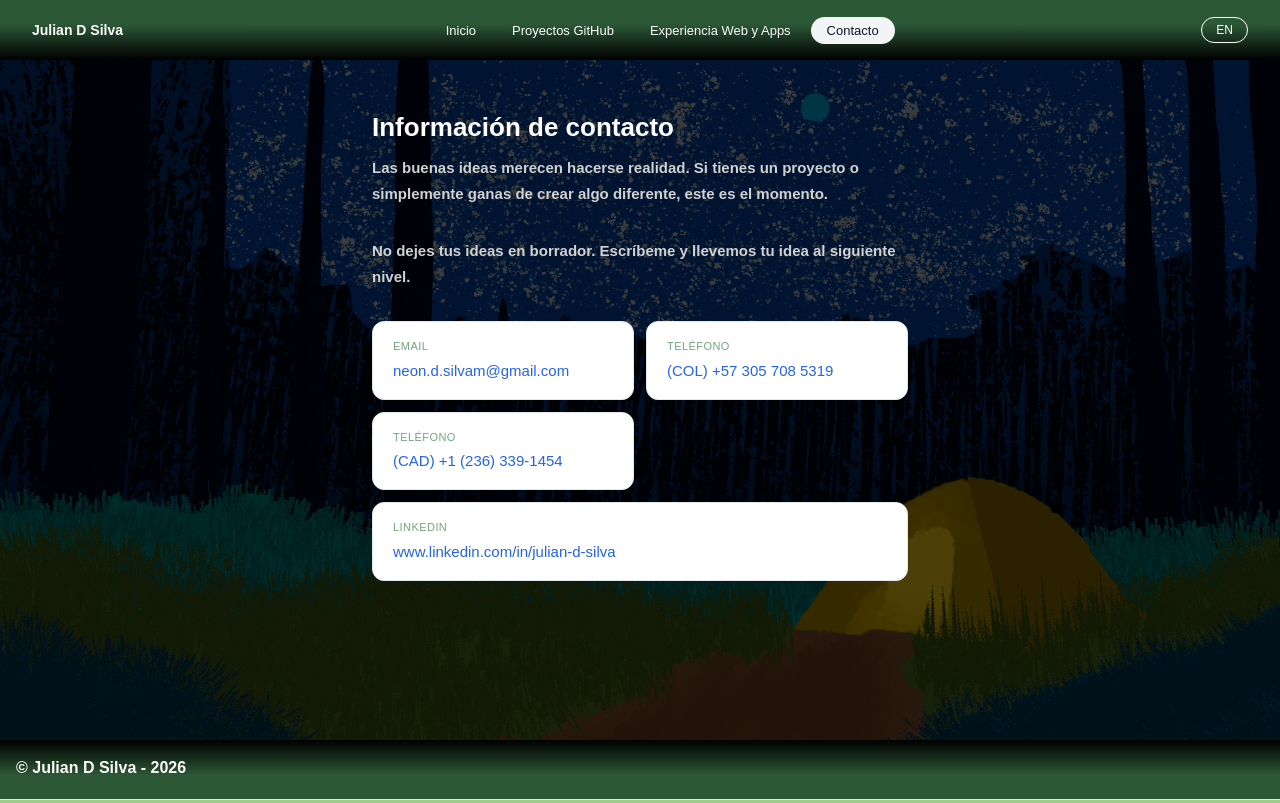
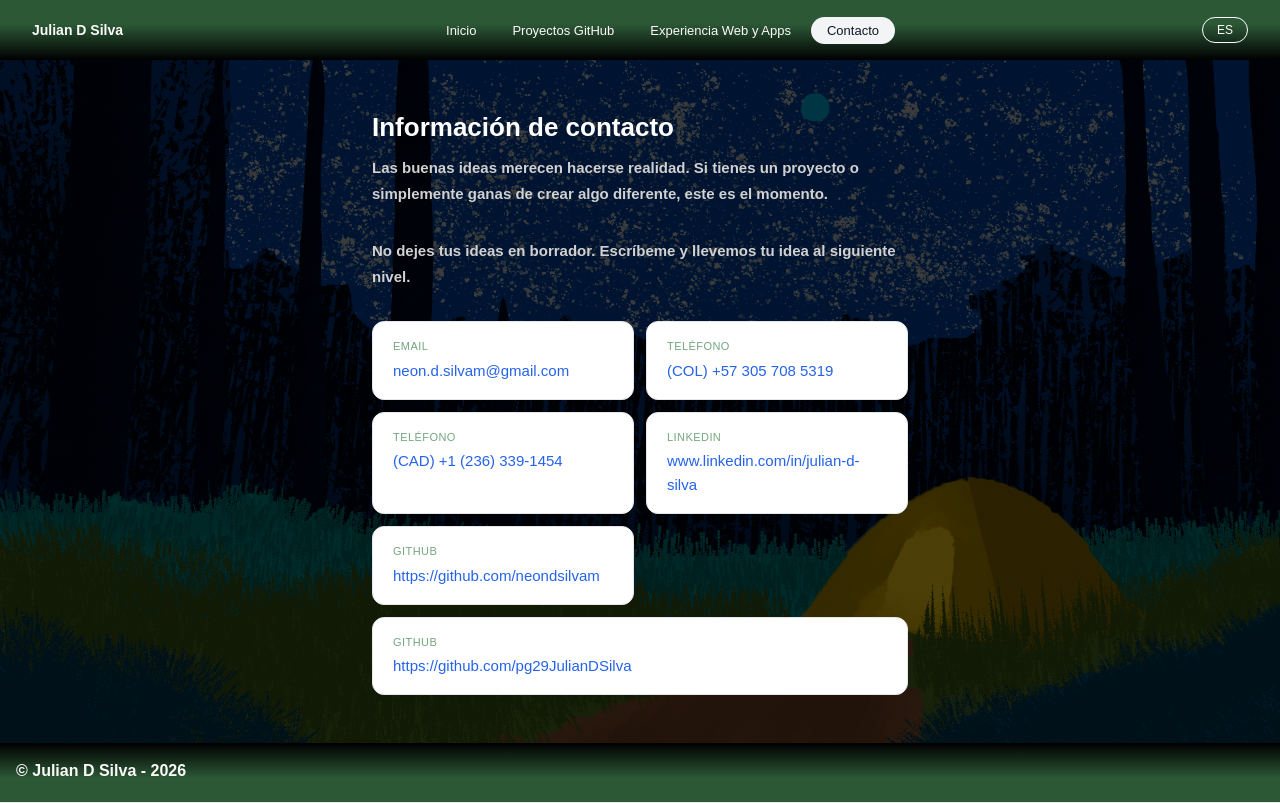
Before and after one commit to neondsilvam/Web_Framework_portfolio, a React (Vite) app: page / in a window 1280 px wide. Both pictures are taken after a click on the button "Contacto". Built offline with nearby package versions, Linux system fonts and the light colour scheme; a web font is replaced by a local one.

Commit message:
Added git links

```diff
--- a/src/context/LangContext.tsx
+++ b/src/context/LangContext.tsx
@@ -9,7 +9,7 @@ const translations: Record<Lang, Translations> = {
       github: 'Proyectos GitHub',
       webExp: 'Experiencia Web y Apps',
       contacto: 'Contacto',
-      langBtn: 'EN',
+      langBtn: 'ES',
     },
     perfil: {
       name: 'Julian D Silva',
@@ -92,7 +92,7 @@ const translations: Record<Lang, Translations> = {
       github: 'GitHub Projects',
       webExp: 'Web & App Experience',
       contacto: 'Contact',
-      langBtn: 'ES',
+      langBtn: 'EN',
     },
     perfil: {
       name: 'Julian D Silva',
--- a/src/data/contact.ts
+++ b/src/data/contact.ts
@@ -3,4 +3,6 @@ export const contactInfo = {
   phoneCol: '(COL) +57 305 708 5319',
   phoneCad: "(CAD) +1 (236) 339-1454",
   linkedin: 'www.linkedin.com/in/julian-d-silva',
+  MainGithub: 'https://github.com/neondsilvam',
+  SecondaryGithub: 'https://github.com/pg29JulianDSilva',
 }
--- a/src/pages/Contacto.tsx
+++ b/src/pages/Contacto.tsx
@@ -1,16 +1,19 @@
-import { useLang } from '../context/LangContext'
-import { contactInfo } from '../data/contact'
+import {useLang} from '../context/LangContext'
+import {contactInfo} from '../data/contact'
 import styles from './Contacto.module.css'
 
 export function Contacto() {
-  const { t } = useLang()
-  const { title, subtitle1, subtitle2, labels } = t.contacto
+    const {t} = useLang()
+    const {title, subtitle1, subtitle2, labels} = t.contacto
 
     const items = [
-    { label: labels.email, value: contactInfo.email, href: `mailto:${contactInfo.email}` },
-    { label: labels.phoneCol, value: contactInfo.phoneCol, href: `tel:${contactInfo.phoneCol}` },
-    { label: labels.phoneCad, value: contactInfo.phoneCad, href: `tel:${contactInfo.phoneCad}` },
-    { label: labels.linkedin, value: contactInfo.linkedin, href: `https://${contactInfo.linkedin}` },
+        {label: labels.email, value: contactInfo.email, href: `mailto:${contactInfo.email}`},
+        {label: labels.phoneCol, value: contactInfo.phoneCol, href: `tel:${contactInfo.phoneCol}`},
+        {label: labels.phoneCol, value: contactInfo.phoneCad, href: `tel:${contactInfo.phoneCad}`},
+        {label: labels.linkedin, value: contactInfo.linkedin, href: `https://${contactInfo.linkedin}`},
+        {label: labels.github, value: contactInfo.MainGithub, href: `https://github.com/${contactInfo.MainGithub}`},
+        {label: labels.github, value: contactInfo.SecondaryGithub, href: `https://github.com/${contactInfo.MainGithub}`
+        },
     ]
 
     return (
@@ -19,7 +22,7 @@ export function Contacto() {
             <h4 className={styles.subtitle}>{subtitle1}</h4>
             <h4 className={styles.subtitle}>{subtitle2}</h4>
             <div className={styles.grid}>
-        {items.map(({ label, value, href }) => (
+                {items.map(({label, value, href}) => (
                     <div key={href} className={styles.card}>
                         <p className={styles.label}>{label}</p>
                         {href ? (
--- a/vite.config.ts
+++ b/vite.config.ts
@@ -3,6 +3,6 @@ import react from '@vitejs/plugin-react'
 
 // https://vite.dev/config/
 export default defineConfig({
-  base: "/Code_Portfolio/",
+  base: "/Web_Framework_portfolio/",
   plugins: [react()],
 })
```
Lines whose indentation alone changed are shown as unchanged.
